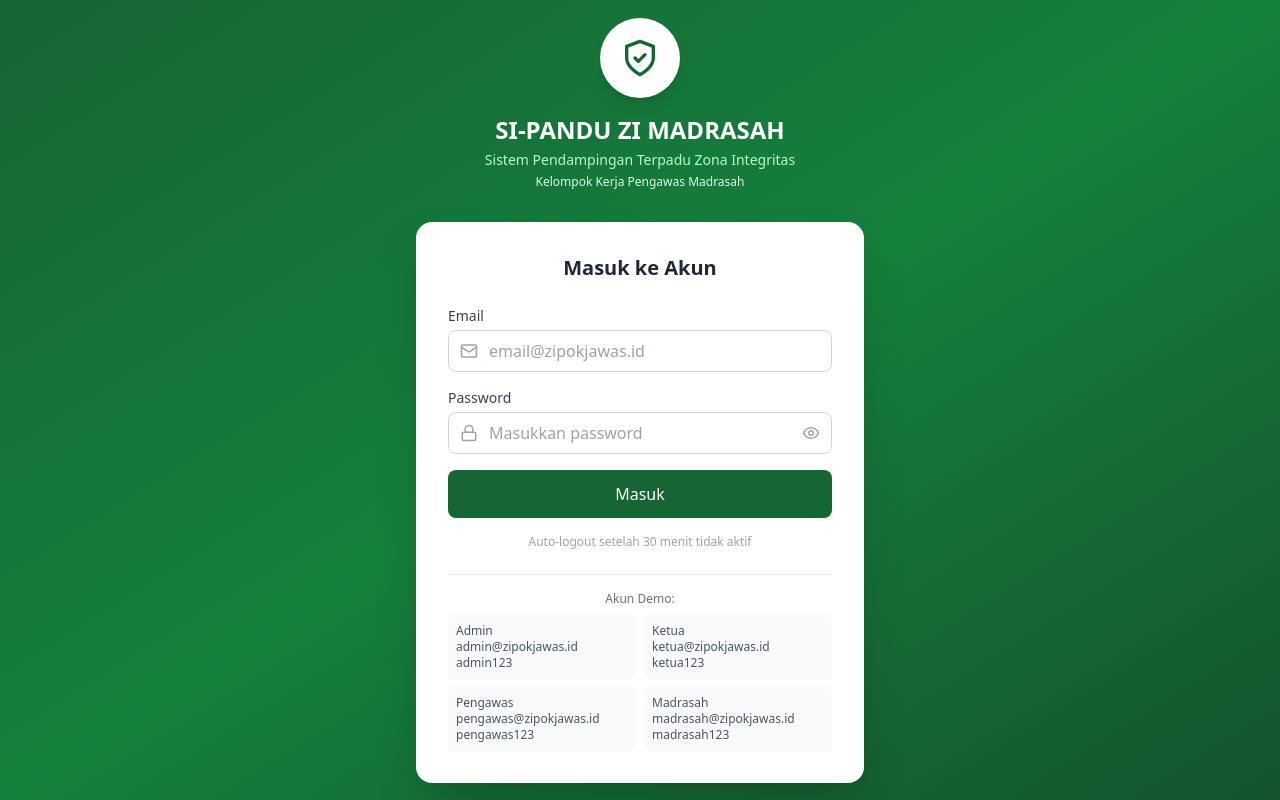
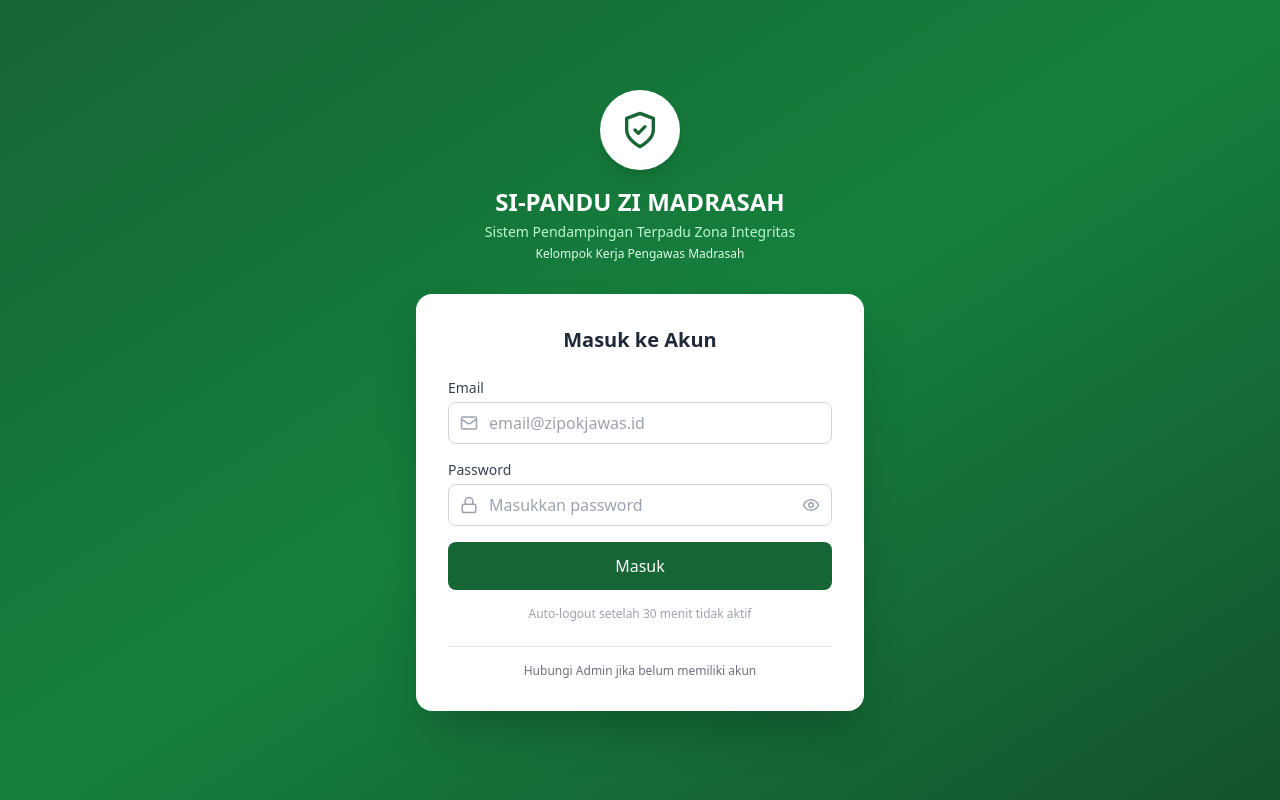
Before and after one commit to Subariyanto/si-pandu-zi-madrasah, a React (Vite) app: page /login in a window 1280 px wide. Built offline with nearby package versions, Linux system fonts and the light colour scheme; no server answers; the database is empty.

Commit message:
Remove demo account info from login page

```diff
--- a/src/pages/LoginPage.jsx
+++ b/src/pages/LoginPage.jsx
@@ -74,31 +74,8 @@
 
           <p className="text-xs text-gray-400 text-center mt-4">Auto-logout setelah 30 menit tidak aktif</p>
 
-          {/* Demo accounts */}
           <div className="mt-6 pt-4 border-t border-gray-200">
-            <p className="text-xs text-gray-500 text-center mb-2">Akun Demo:</p>
-            <div className="grid grid-cols-2 gap-2 text-xs text-gray-600">
-              <div className="bg-gray-50 p-2 rounded">
-                <p className="font-medium">Admin</p>
-                <p>admin@zipokjawas.id</p>
-                <p>admin123</p>
-              </div>
-              <div className="bg-gray-50 p-2 rounded">
-                <p className="font-medium">Ketua</p>
-                <p>ketua@zipokjawas.id</p>
-                <p>ketua123</p>
-              </div>
-              <div className="bg-gray-50 p-2 rounded">
-                <p className="font-medium">Pengawas</p>
-                <p>pengawas@zipokjawas.id</p>
-                <p>pengawas123</p>
-              </div>
-              <div className="bg-gray-50 p-2 rounded">
-                <p className="font-medium">Madrasah</p>
-                <p>madrasah@zipokjawas.id</p>
-                <p>madrasah123</p>
-              </div>
-            </div>
+            <p className="text-xs text-gray-500 text-center">Hubungi Admin jika belum memiliki akun</p>
           </div>
         </div>
       </div>
```
